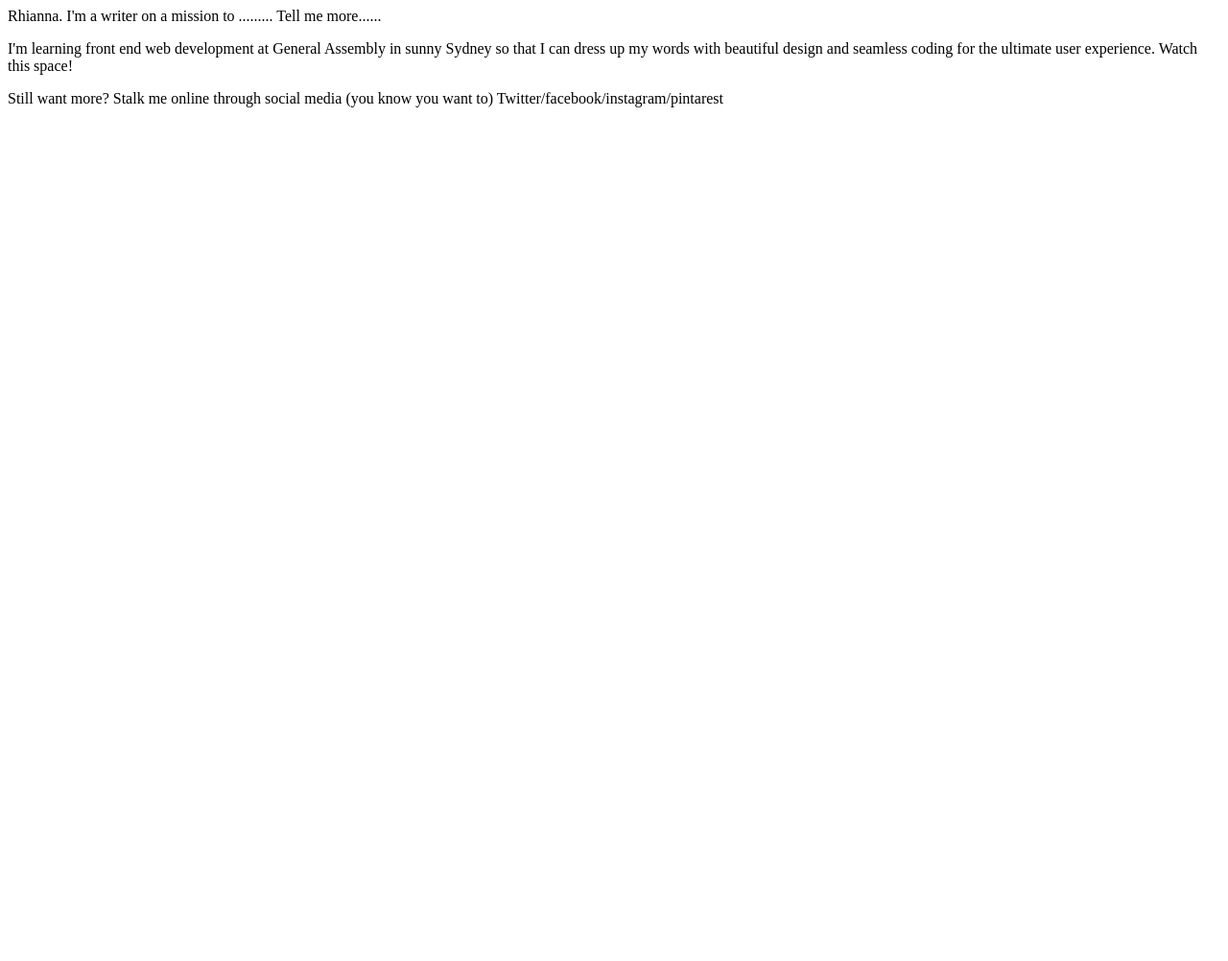
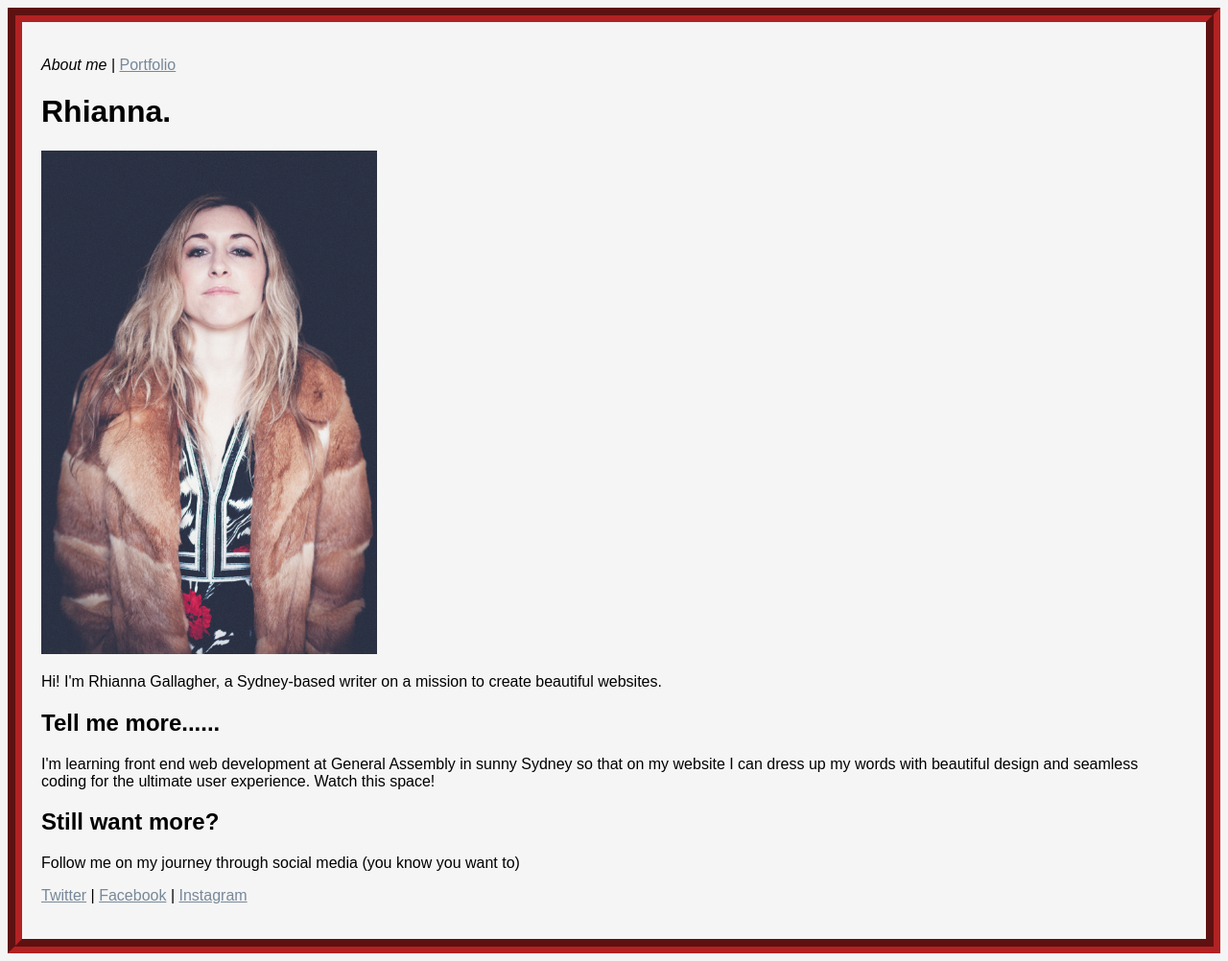
Before and after one commit to Rhiannagallagher/Rhianna-Gallagher-assignment-week-1, a plain HTML site: page index.html in a window 1280 px wide. Shown: the whole page at 96% size. Before the commit the page ends 800 px from the top, so only its background shows below. Drawn offline with Linux system fonts and the light colour scheme.

Commit message:
final changes and edits

```diff
--- a/index.html
+++ b/index.html
@@ -1,28 +1,46 @@
 <!doctype html>
 <html>
-<head></head>
-<body>
-
-Rhianna.
-
-I'm a writer on a mission to .........
-
-Tell me more......
-<p>I'm learning front end web development at General Assembly in sunny Sydney so that I can dress up my words with beautiful design and seamless coding for the ultimate user experience. Watch this space!</p>
-
-Still want more?
-Stalk me online through social media (you know you want to)
-
-Twitter/facebook/instagram/pintarest
+<head>
+	<link rel="stylesheet" type="text/css" href="style.css">
+<title>Rhianna Gallagher</title>
 
 
+</head>
+<body>
+<p><i>About me</i> | <a href="portfolio.html" target_>Portfolio</a></p>
 
+<div id="firstheading">
+<h1>Rhianna.</h1>
+</div>
 
+<div id="imageofrhianna">
+	<img src="rhianna_gallagher.jpg" alt="rhianna gallagher" width= "350px">
+<div/>
 
+<div id="intro">
+	<p>Hi! I'm Rhianna Gallagher, a Sydney-based writer on a mission to create beautiful websites.</p>
 
+<div id="secondheader">
+	<h2><b>Tell me more......</b></h2>
 
+</div>
 
+<div id="secondparagraph">
+	<p>I'm learning front end web development at General Assembly in sunny Sydney so that on my website I can dress up my words with beautiful design and seamless coding for the ultimate user experience. Watch this space!</p>
 
+</div>
 
+<div id="thirdheader">
+	<h2><b>Still want more?</b></h2>
+</div>
+
+<div id="thirdparagraph">
+	<p>Follow me on my journey through social media (you know you want to)</p>
+</div>
+
+<div id="socialmedialinks">
+
+	<p><a href="http://www.twitter.com" target_>Twitter</a> |  <a href="http://www.facebook.com" target_>Facebook</a> | <a href="http://www.instagram.com" target_>Instagram</a></p>
+</div>
 
 </body></html>
--- a/style.css
+++ b/style.css
@@ -0,0 +1,18 @@
+body {
+	background-color: #F5F5F5;
+	font-family: arial;
+	border: 15px #B22222;
+	border-style: groove;
+	padding: 20px;
+
+}
+
+a {
+	color: #778899;
+}
+
+#fabulous {
+	color: #080808 ;
+	font-family: italic
+
+}
```
Also changed, not shown: portfolio.html (added, +36 -0 lines), citipix_deliverable.png (added), relaxr_deliverable.png (added), startup_matchmaker_deliverable.png (added).
